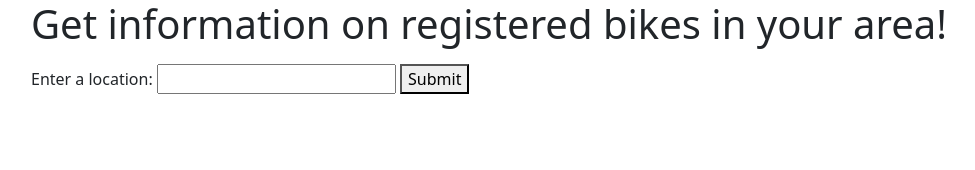
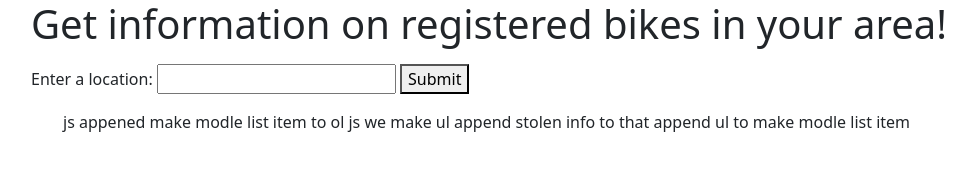
Before and after one commit to gareth-24/bike-index-api, a website built with webpack: page src/index.html in a window 1280 px wide. Shown: the whole page, without its empty margins (51-1026 px from the left). Built offline with nearby package versions, Linux system fonts and the light colour scheme.

Commit message:
update html file.

```diff
--- a/src/index.html
+++ b/src/index.html
@@ -12,6 +12,11 @@
       <input id="location" type="text" name="location">
       <button type="submit" class="btn-success" id="bikeLocation">Submit</button>
     </form>
+    <ol id="bikeList">
+        js appened make modle list item to ol
+        js we make ul append stolen info to that
+        append ul to make modle list item
+    </ol>
     <p id="showResponse"></p>
     <p id="showResponse2"></p>
   </div>
```
